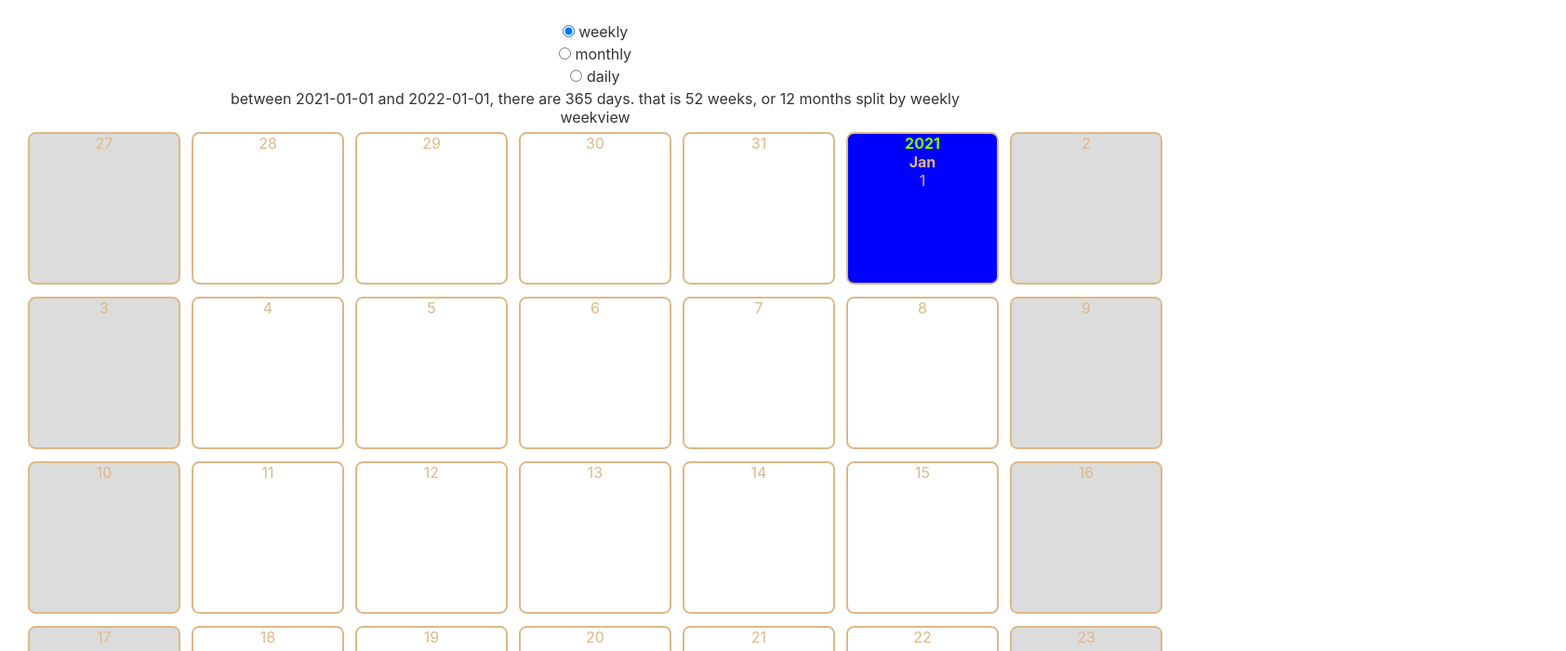
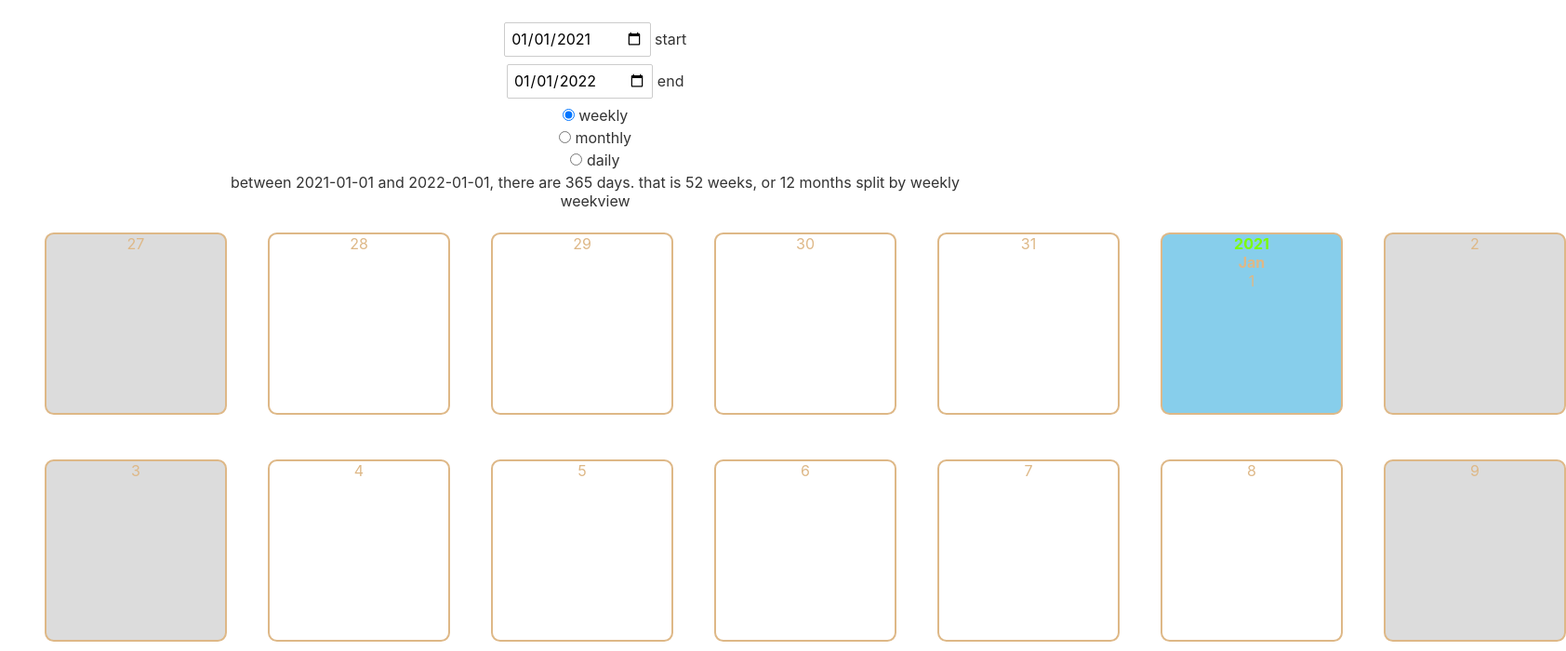
Before and after one commit to deddu/calendar-generator, a Svelte app: page / in a window 1280 px wide. Shown: the top 700 px of the page at 93% size, 1684 px wide, since content can reach past the window. Built offline with nearby package versions, Linux system fonts and the light colour scheme.

Commit message:
fix width for now, date picker attempts

```diff
--- a/src/App.svelte
+++ b/src/App.svelte
@@ -1,9 +1,22 @@
 <script>
 	let caltype = 'weekly';
+	let start = '2021-01-01';
+	let end = '2022-01-01';
+
+
 	import Cal from './Cal.svelte';
 </script>
 
 <main>
+
+	<label>
+		<input type=date bind:value={start}>
+		start
+	</label>
+	<label>
+		<input type=date bind:value={end}>
+		end
+	</label>
 
 <label>
 	<input type=radio bind:group={caltype} value={'weekly'}>
@@ -20,7 +33,7 @@
 	daily
 </label>
 
-	<Cal start='2021-01-01' end='2022-01-01' caltype={caltype}></Cal>
+	<Cal start={start} end={end} caltype={caltype}></Cal>
 </main>
 
 <style>
--- a/src/Cal.svelte
+++ b/src/Cal.svelte
@@ -11,8 +11,10 @@
 
     export let start='2021-01-01',end='2022-01-01', caltype='weekly';
 
-    const s = dayjs(start);
-    const e = dayjs(end);
+    let  s = dayjs(start);
+    let e =  dayjs(end);
+    $: s = dayjs(start);
+    $: e =  dayjs(end);
     //start laying out days with a sunday/monday based on locale.
     let pad = s.weekday();
     let daysCount =  e.diff(s,'day');
--- a/src/Monthview.svelte
+++ b/src/Monthview.svelte
@@ -35,7 +35,7 @@
     .first_of_month {
         /* align-self:flex-end; */
         /* grid-area: 4; */
-        background-color:blue;
+        background-color:skyblue;
     }
     .first_of_month .mm  {
         font-weight:bold;
--- a/src/Weekview.svelte
+++ b/src/Weekview.svelte
@@ -12,16 +12,17 @@
 		color: burlywood;
         display: grid;
         grid-template-columns:
-            repeat(var(--days-width), minmax(10px, 1fr));
-            /* column-gap: 10px; */
-        align-items: stretch;
+        repeat(var(--days-width),  2.5in);
+        /* column-gap: 10px; */
+        /* align-items: stretch; */
 	}
     div .day {
         border:2px solid;
         border-radius: 5%;
-        margin: .4em;
+        margin: .25in;
         align-self: stretch;
-        height:10em;
+        height:2in;
+        width: 2in;
 
     }
     .day .mm {display: none;}
@@ -33,7 +34,7 @@
     .first_of_month {
         /* align-self:flex-end; */
         /* grid-area: 4; */
-        background-color:blue;
+        background-color:skyblue;
     }
     .first_of_month .mm  {
         font-weight:bold;
```
